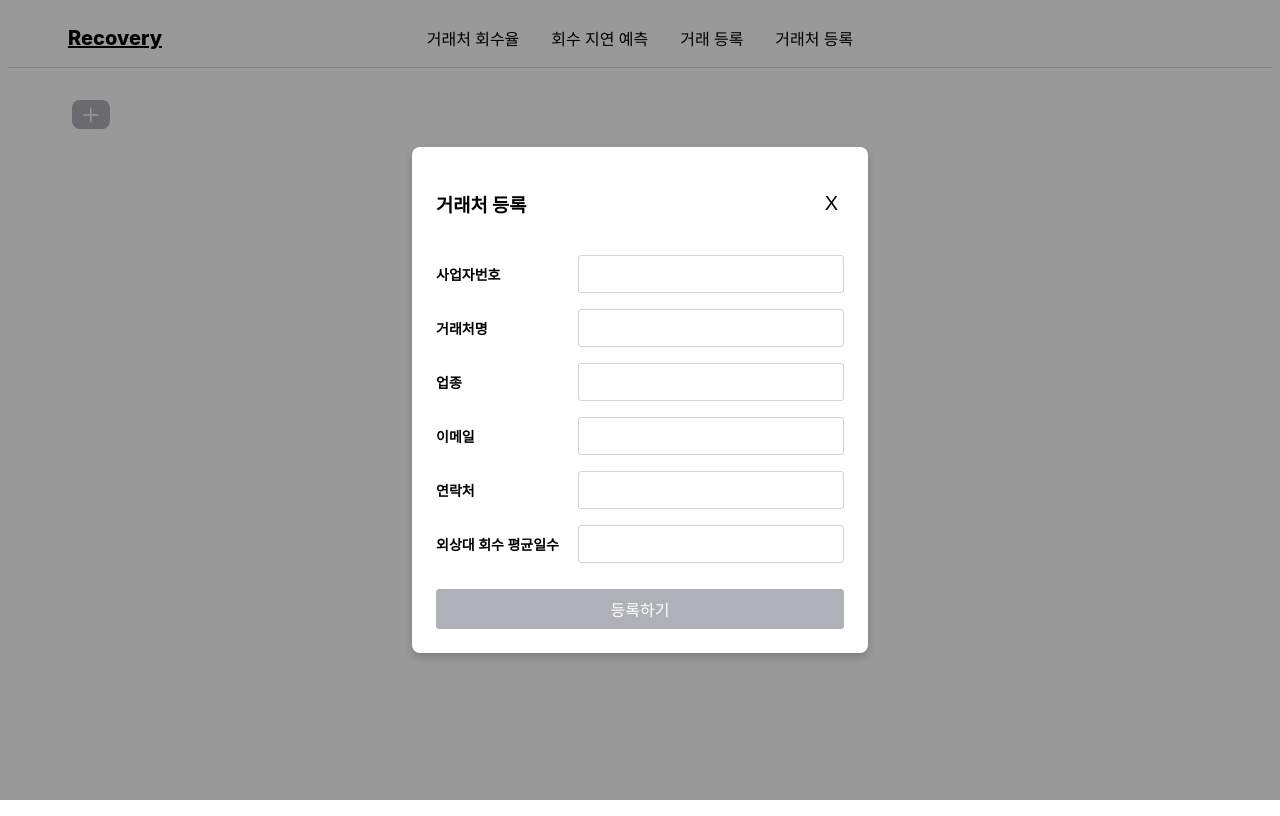
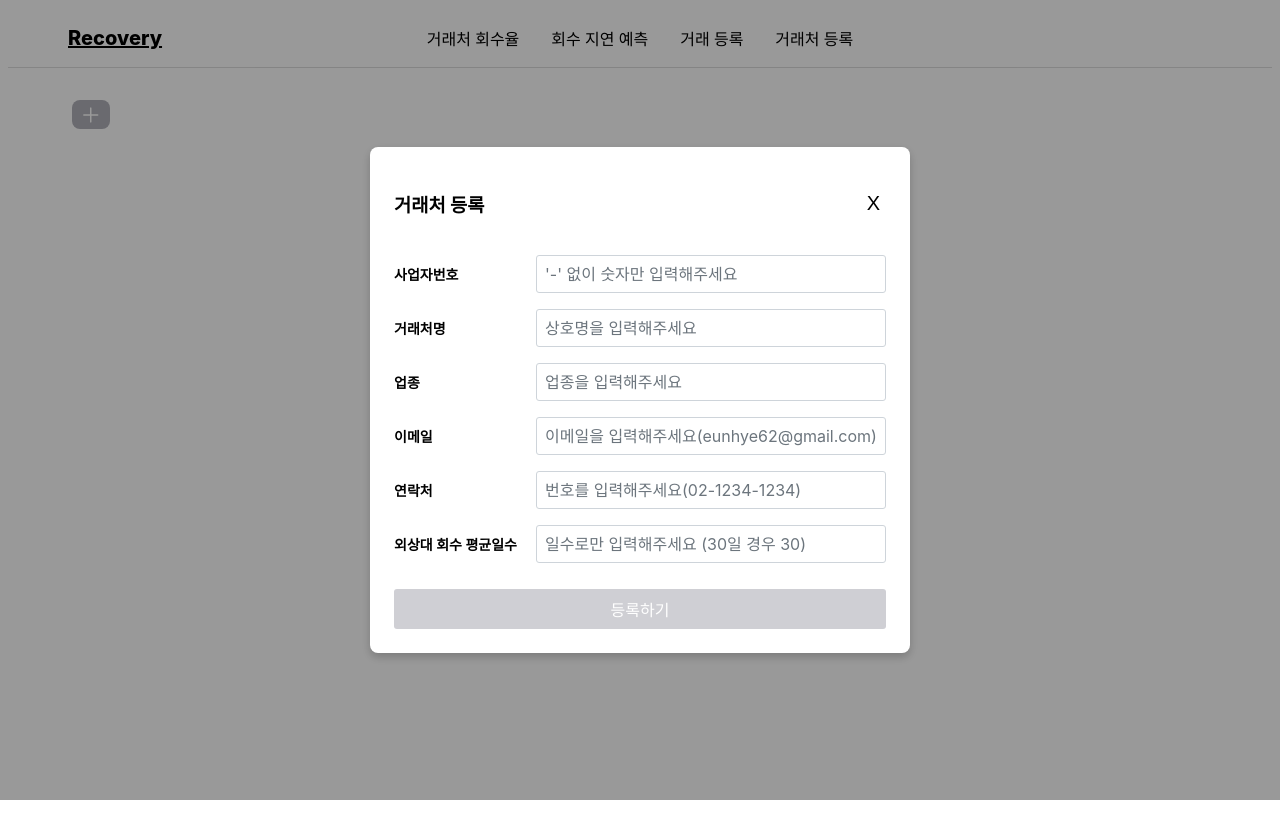
Before and after one commit to emoon17/recovery_front, a Vue app: page /client/register in a window 1280 px wide. Both pictures are taken after a click on the button 90 px from the left and 114 px from the top of the page. Built offline with nearby package versions, Linux system fonts and the light colour scheme; no server answers.

Commit message:
[add] 거래처 등록 및 validation 체크

```diff
--- a/src/pages/client/ClientRegister.vue
+++ b/src/pages/client/ClientRegister.vue
@@ -3,9 +3,15 @@
 import Button from "primevue/button";
 import BasePopup from "@/pages/common/BasePopup.vue";
 import InputText from "primevue/inputtext";
-import {ref} from "vue";
+import {computed, ref, watch} from "vue";
+import { useToast } from 'primevue/usetoast';
+
+const toast = useToast();
 
 const showDialog = ref(false);
+
+const emit  = defineEmits(['submitClient'])
+
 
 // 신규 거래처
 const newClient = ref({
@@ -22,6 +28,101 @@ const goToRegister = () => {
   showDialog.value = true;
 }
 
+// 사업자번호 입력 가공
+const formatBusinessNumber = (e) => {
+  let value = e.target.value.replace(/\D/g, ''); // 숫자만 남기기
+
+  //  10자리까지만 자르기
+  if (value.length > 10) {
+    value = value.slice(0, 10);
+  }
+
+  //  하이픈 포맷 적용
+  if (value.length > 5) {
+    value = value.slice(0, 3) + '-' + value.slice(3, 5) + '-' + value.slice(5);
+  } else if (value.length > 3) {
+    value = value.slice(0, 3) + '-' + value.slice(3);
+  }
+
+  newClient.value.businessNumber = value;
+};
+
+// 일수 입력 validation
+watch(() => newClient.value.expectedRecoveryDays, async (val) => {
+  const onlyNum = val.replace(/\D/g, '');
+  if (val !== onlyNum) {
+    newClient.value.expectedRecoveryDays = onlyNum;
+    toast.add({
+      severity: 'warn',
+      summary: '입력 오류',
+      detail: '숫자만 입력 가능합니다.',
+      life: 2000
+    });
+  }
+});
+// validation
+const validateBusinessNumber = () => {
+  const rawNumber = newClient.value.businessNumber.replace(/-/g, '');
+  if (rawNumber.length !== 10) {
+    toast.add({
+      severity: 'warn',
+      summary: '사업자번호 오류',
+      detail: '숫자 10자리로 입력해 주세요.',
+      life: 3000
+    });
+  }
+};
+
+const validateName = () => {
+  if (!newClient.value.name.trim()) {
+    toast.add({ severity: 'warn', summary: '입력 오류', detail: '거래처명을 입력해 주세요.', life: 3000 });
+  }
+};
+
+const validateIndustry = () => {
+  if (!newClient.value.industry.trim()) {
+    toast.add({ severity: 'warn', summary: '입력 오류', detail: '업종을 입력해 주세요.', life: 3000 });
+  }
+};
+
+const validateEmail = () => {
+  if (!newClient.value.email.trim()) {
+    toast.add({ severity: 'warn', summary: '입력 오류', detail: '이메일을 입력해 주세요.', life: 3000 });
+  }
+};
+
+const validateContact = () => {
+  if (!newClient.value.contact.trim()) {
+    toast.add({ severity: 'warn', summary: '입력 오류', detail: '연락처를 입력해 주세요.', life: 3000 });
+  }
+};
+
+const validateExpectedRecoveryDays = () => {
+  const value = newClient.value.expectedRecoveryDays.trim();
+  if (!value) {
+    toast.add({ severity: 'warn', summary: '입력 오류', detail: '외상대 회수 평균일수를 입력해 주세요.', life: 3000 });
+  }
+};
+
+const isFormValid = computed(() => {
+  const client = newClient.value;
+
+  const hasValidBusinessNumber = client.businessNumber.replace(/-/g, '').length === 10;
+  const hasName = client.name.trim().length > 0;
+  const hasIndustry = client.industry.trim().length > 0;
+  const hasEmail = client.email.trim().length > 0;
+  const hasContact = client.contact.trim().length > 0;
+  const hasValidExpectedDays = /^\d+$/.test(client.expectedRecoveryDays);
+
+  return hasValidBusinessNumber && hasName && hasIndustry && hasEmail && hasContact && hasValidExpectedDays;
+});
+
+// 등록
+const submitClient = () => {
+  console.log("ClientRegister >>> submitClient ::: ", newClient.value);
+  emit('submitClient', newClient.value);
+}
+
 </script>
 
 <template>
@@ -32,34 +133,59 @@ const goToRegister = () => {
       iconPos="left"
       @click="goToRegister"
       class="register-btn"/>
-  <BasePopup :visible="showDialog" title="거래처 등록" @close="showDialog = false">
+  <BasePopup :visible="showDialog" title="거래처 등록" @close="showDialog = false" >
     <div class="form-wrap">
       <div class="form-item">
         <label>사업자번호</label>
-        <InputText v-model="newClient.businessNumber"/>
+        <InputText
+            v-model="newClient.businessNumber"
+            @input="formatBusinessNumber"
+            @blur="validateBusinessNumber"
+            placeholder="'-' 없이 숫자만 입력해주세요"
+            :maxlength="13"/>
       </div>
       <div class="form-item">
         <label>거래처명</label>
-        <InputText v-model="newClient.name"/>
+        <InputText
+            v-model="newClient.name"
+            placeholder="상호명을 입력해주세요"
+            @blur="validateName"
+        />
       </div>
       <div class="form-item">
         <label>업종</label>
-        <InputText v-model="newClient.industry"/>
+        <InputText
+            v-model="newClient.industry"
+            placeholder="업종을 입력해주세요"
+            @blur="validateIndustry"
+        />
       </div>
       <div class="form-item">
         <label>이메일</label>
-        <InputText v-model="newClient.email"/>
+        <InputText
+            v-model="newClient.email"
+            placeholder="이메일을 입력해주세요(eunhye62@gmail.com)"
+            @blur="validateEmail"
+        />
       </div>
       <div class="form-item">
         <label>연락처</label>
-        <InputText v-model="newClient.contact"/>
+        <InputText
+            v-model="newClient.contact"
+            placeholder="번호를 입력해주세요(02-1234-1234)"
+            @blur="validateContact"
+        />
       </div>
       <div class="form-item">
         <label>외상대 회수 평균일수</label>
-        <InputText v-model="newClient.expectedRecoveryDays"/>
+        <InputText
+            v-model="newClient.expectedRecoveryDays"
+            placeholder="일수로만 입력해주세요 (30일 경우 30)"
+            @blur="validateExpectedRecoveryDays"
+        />
       </div>
 
-      <Button label="등록하기" class="submit-btn" @click="submitClient"/>
+      <Button label="등록하기" class="submit-btn" @click="submitClient" :disabled="!isFormValid"/>
     </div>
   </BasePopup>
   </div>
@@ -126,5 +252,6 @@ const goToRegister = () => {
 /* input */
 .form-item :deep(.p-inputtext) {
   flex: 1;
+  min-width: 350px;
 }
 </style>
```
